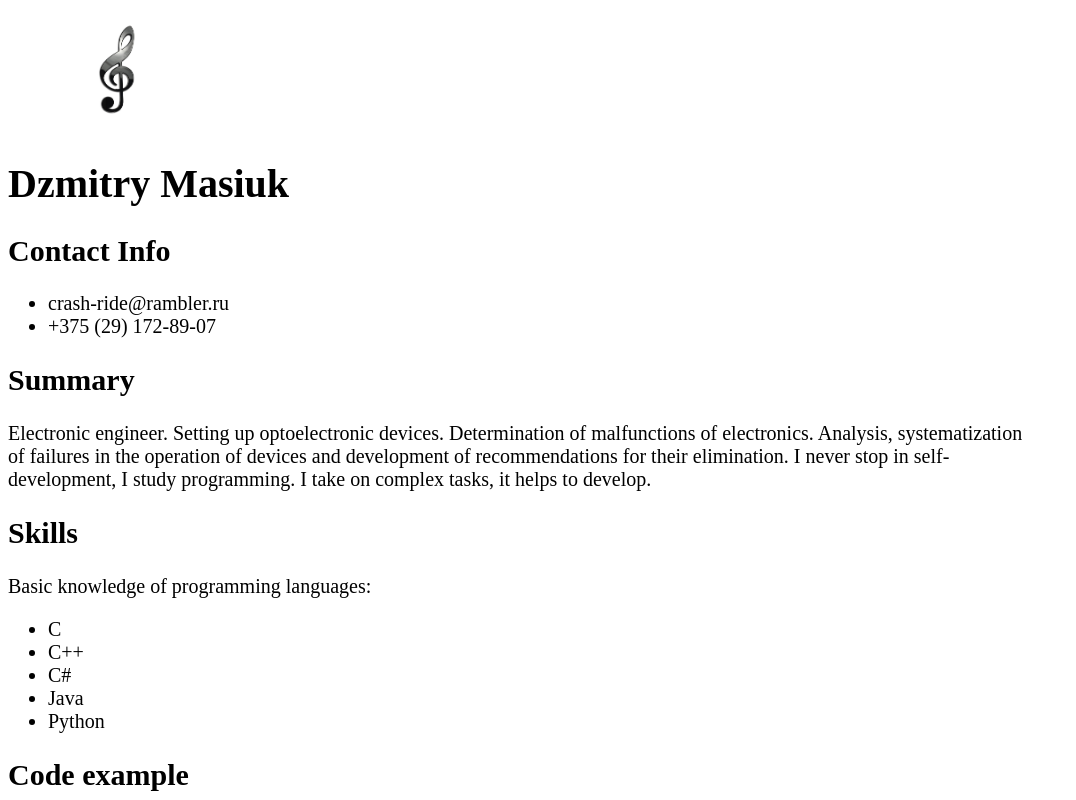
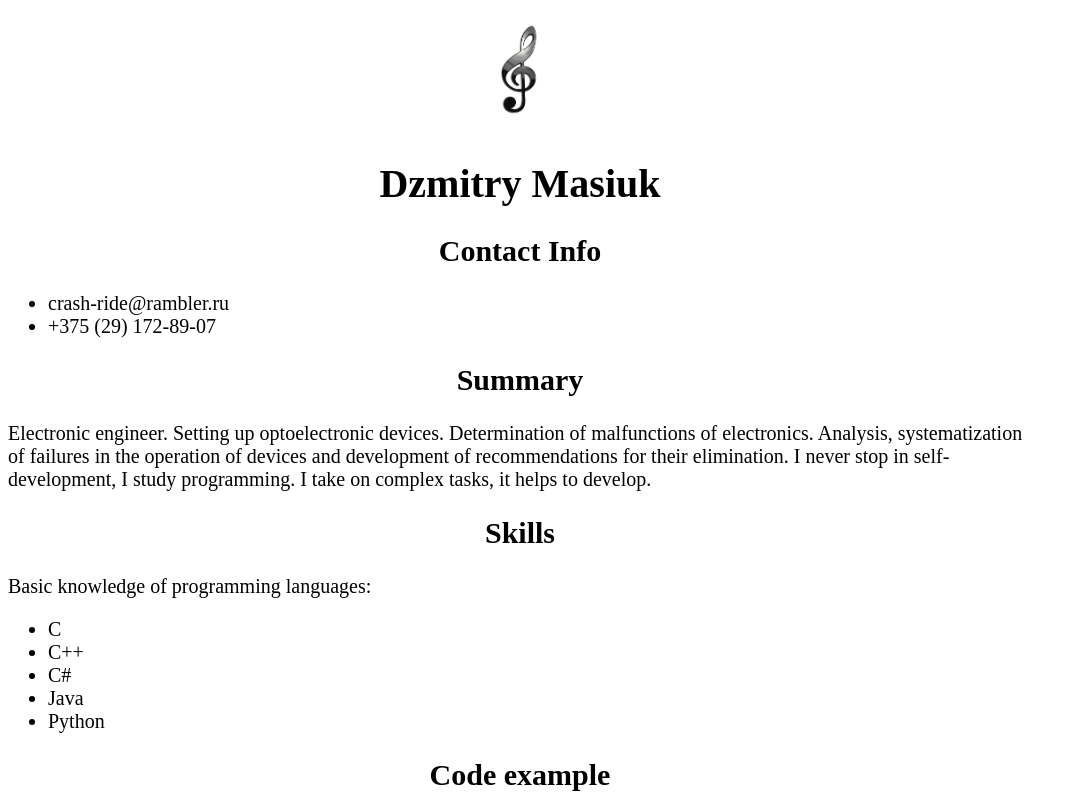
Before and after one commit to crash-ride/rsschool-cv, a plain HTML site: page index.html in a window 1280 px wide. Shown: the top 800 px of the page, without its empty margins (0-1076 px from the left). Drawn offline with Linux system fonts and the light colour scheme.

Commit message:
fix: change text-align

```diff
--- a/index.html
+++ b/index.html
@@ -3,12 +3,12 @@
   <head>
     <link rel="stylesheet" href="style.css" />
     <meta charset="UTF-8" />
-    <meta name="viewport" content="width=device-width, initial-scale=1.0" />
     <title>Dzmitry Masiuk</title>
   </head>
   <body>
-
-    <img src="8078037-1.jpg" width="100" height="120" hspace="60">
+    <div class="imgcenter">
+      <img src="8078037-1.jpg" width="100" height="120">
+    </div>
     <h1>Dzmitry Masiuk</h1>
     <h2>Contact Info</h2>
     <ul>
@@ -54,6 +54,6 @@
       specialty "Technical security".
     </p>
     <h2>English</h2>
-    <p>A1</p>
+    <p class="english">A1</p>
   </body>
 </html>
--- a/style.css
+++ b/style.css
@@ -1,6 +1,12 @@
 body {
   font-size: 20px;
-  background-color: rgb(255, 255, 255);
-  background-position: center top;
   max-width: 1024px;
 }
+
+h1, h2, .english{
+  text-align: center;
+}
+
+.imgcenter{
+  text-align: center;
+}
```
